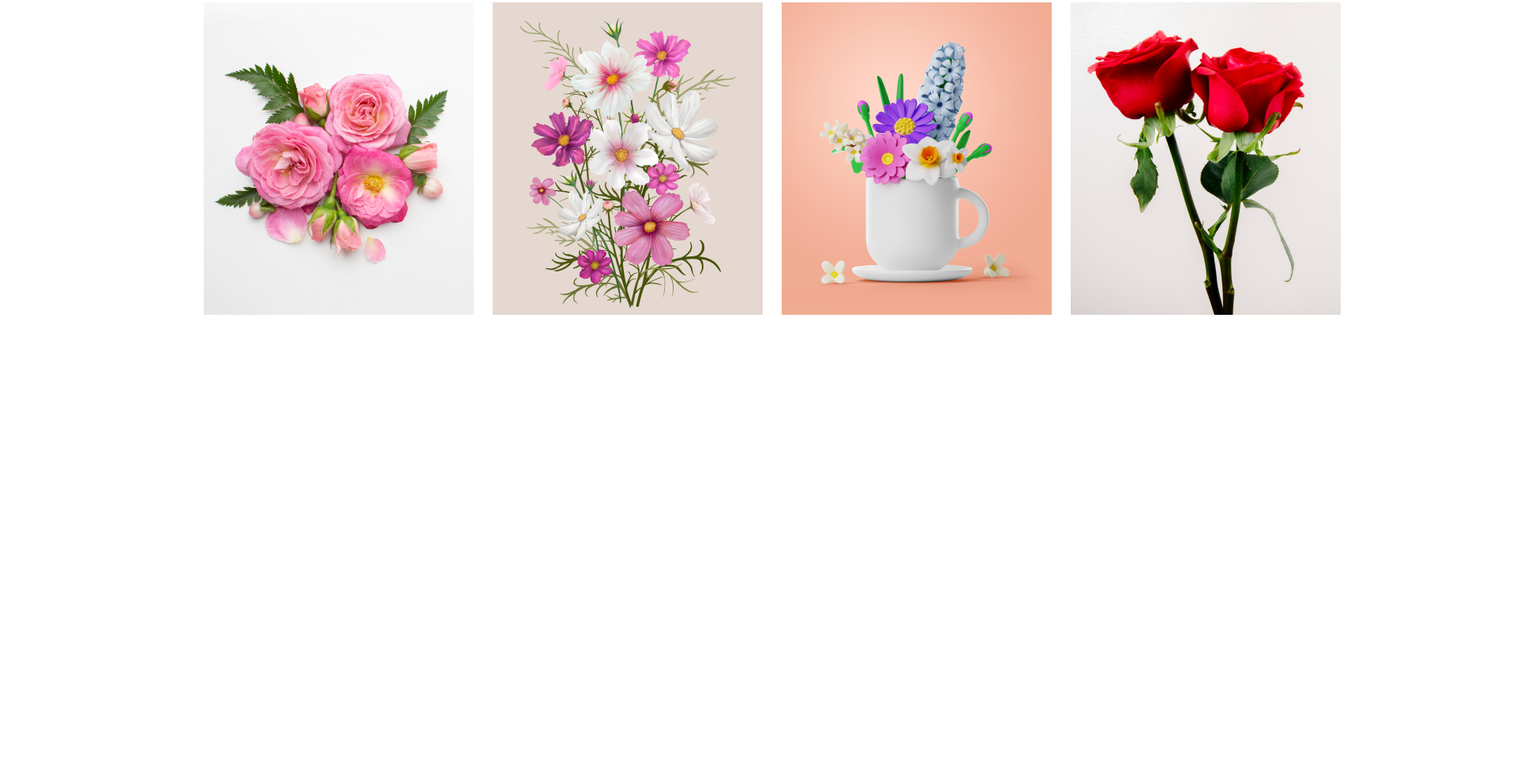
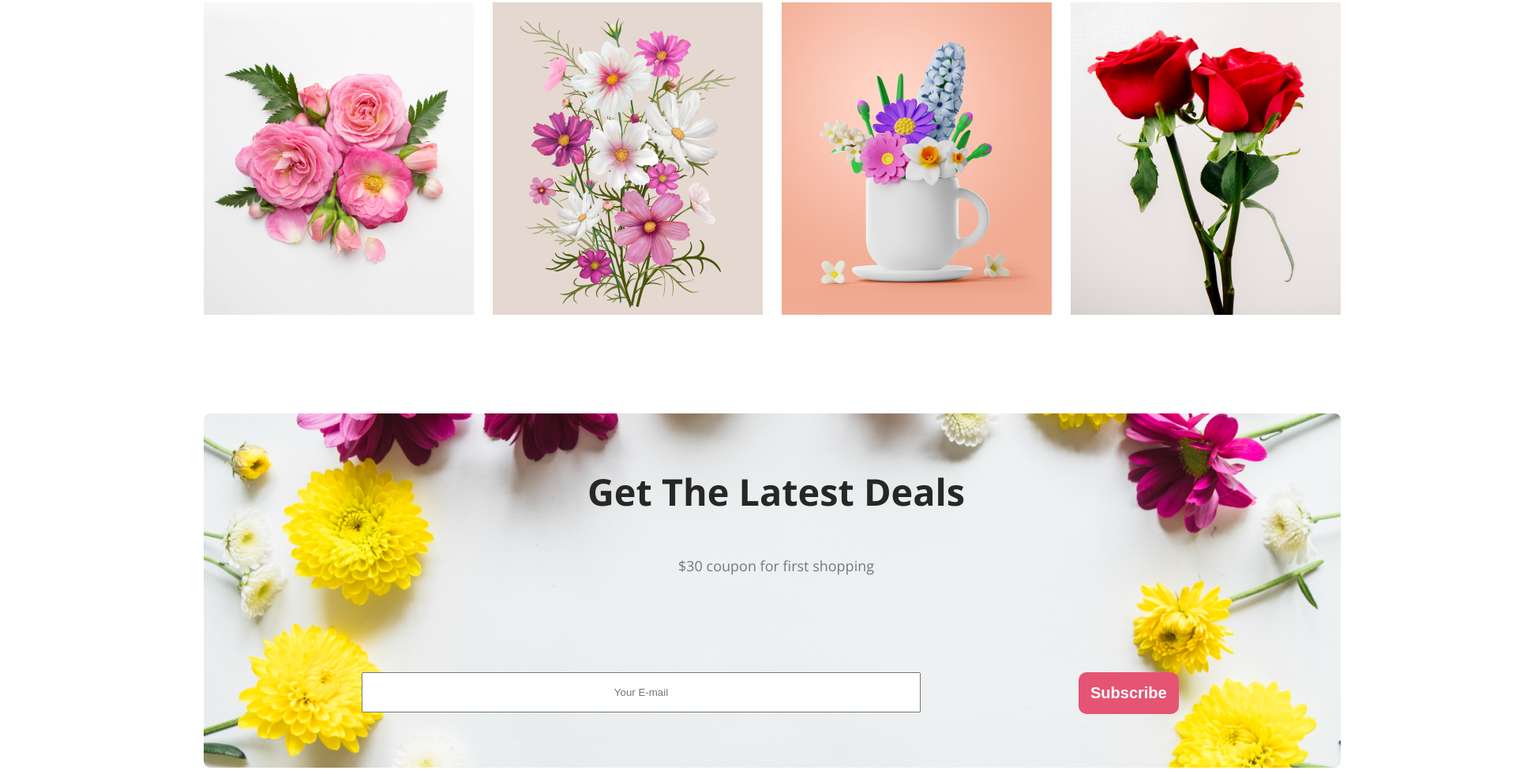
Before and after one commit to tahmidsadman/Assignment-1, a plain HTML site: page index.html in a window 1280 px wide. Shown: the part 2773-3754 px from the top of the page at 79% size, 1920 px wide, since content can reach past the window. Before the commit the page ends 3185 px from the top, so only its background shows below. Drawn offline with nearby package versions, Linux system fonts and the light colour scheme.

Commit message:
added email options

```diff
--- a/Styles/flowers.css
+++ b/Styles/flowers.css
@@ -226,9 +226,68 @@ body {
     line-height: 30px;
 }
 
-.fourflowers{
+.fourflowers {
     display: flex;
     margin-left: 250px;
     margin-top: 0;
     gap: 24px;
 }
+
+.email {
+    display: flex;
+    padding-top: 6%;
+}
+
+.emailcontainer {
+    width: 1700px;
+    height: 449px;
+    border-radius: 8px;
+    background-image: url(../flower-asset/Rectangle\ 9.png);
+    background-repeat: no-repeat;
+    margin-left: 250px;
+    margin-top: 120px;
+}
+
+.emailtext {
+    color: #272727;
+    text-align: center;
+    font-size: 40px;
+    font-style: normal;
+    font-weight: 800;
+    line-height: normal;
+    padding-top: 20px;
+    padding-right: 250px;
+}
+
+.emailform {
+    border-radius: 8px;
+    padding-left: 200px;
+
+}
+
+#texty {
+    color: rgba(39, 39, 39, 0.60);
+    text-align: center;
+    font-size: 18px;
+    font-style: normal;
+    font-weight: 400;
+    line-height: 30px;
+}
+
+.btn-style-email {
+    color: white;
+    font-size: 20px;
+    font-weight: 700;
+    padding: 15px;
+    border-radius: 10px;
+    gap: 10px;
+    background-color: #e55473;
+    border: 0;
+    margin-left: 200px;
+}
+
+.formsize{
+    width: 700px;
+    height: 45px;
+    text-align: center;
+}
--- a/index.html
+++ b/index.html
@@ -94,16 +94,25 @@
                 <div>
                     <img src="Flower Asset/Rectangle 6.png" alt="">
                 </div>
+             </div>
+      </section>
 
+      <section>
+           <div class="emailcontainer">
+               <div class="emailtext">
+             <h3>Get The Latest Deals</h3>
+             <p id="texty">$30 coupon for first shopping</p>
+               </div>
+               <div class="email">
+                <div class="emailform">
+                    <input class="formsize" type="email" name="Enter Your Name" placeholder="Your E-mail">
+                </div>
 
-
-
-
-             </div>
-
-
-
-
+                <div>
+                    <button class="btn-style-email">Subscribe</button>
+                </div>
+               </div>
+           </div>
 
       </section>
 
```
Also changed, not shown: flower-asset/Rectangle 9.png (renamed from Flower Asset/Rectangle 9.png).
